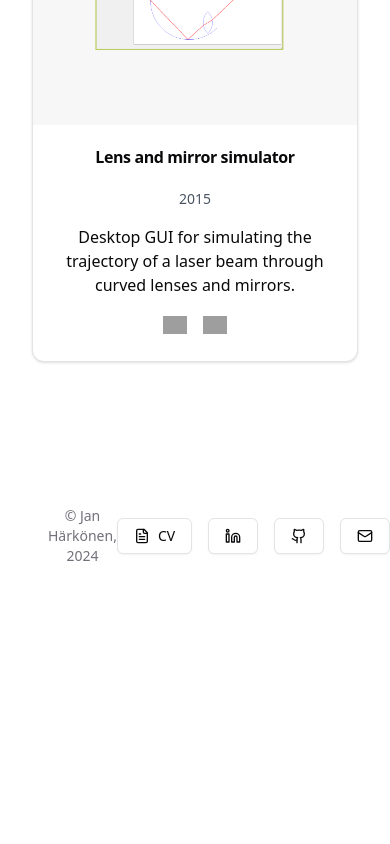
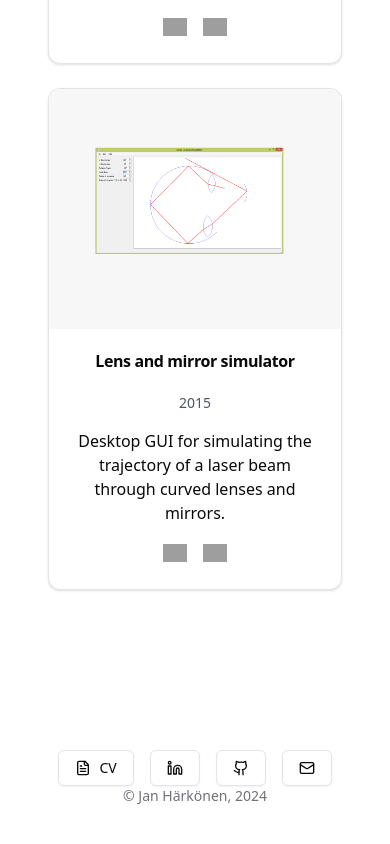
Before and after one commit to janharkonen/JanHarkonenPortfolio, a React (Vite) app: page / in a window 390 px wide. Shown: the part 4358-5202 px from the top of the page. Before the commit the page ends 4988 px from the top, so only its background shows below. Built offline with nearby package versions, Linux system fonts and the light colour scheme; grey boxes are pictures that could not be loaded.

Commit message:
fix: footer button layout for small screen

```diff
--- a/src/components/portfolio.tsx
+++ b/src/components/portfolio.tsx
@@ -9,7 +9,7 @@ export default function Portfolio() {
       <div className="top-0 left-0 right-0 z-10 bg-background">
         <ContactMe />
       </div>
-      <div className="max-w-4xl mx-auto pt-20">
+      <div className="max-w-4xl mx-auto pt-20 px-4">
         <div className="mt-24">
           <Introduction />
         </div>
@@ -21,11 +21,13 @@ export default function Portfolio() {
         </div>
       </div>
       <footer className="mt-36 pb-8 px-4">
-        <div className="max-w-4xl mx-auto flex justify-between items-center">
-          <p className="text-sm text-muted-foreground">
+        <div className="max-w-4xl mx-auto flex flex-col sm:flex-row justify-between items-center space-y-4 sm:space-y-0">
+          <p className="text-sm text-muted-foreground order-2 sm:order-1">
             &copy; Jan Härkönen, 2024
           </p>
-          <ContactMe />
+          <div className="order-1 sm:order-2 w-full sm:w-auto">
+            <ContactMe />
+          </div>
         </div>
       </footer>
     </>
```
